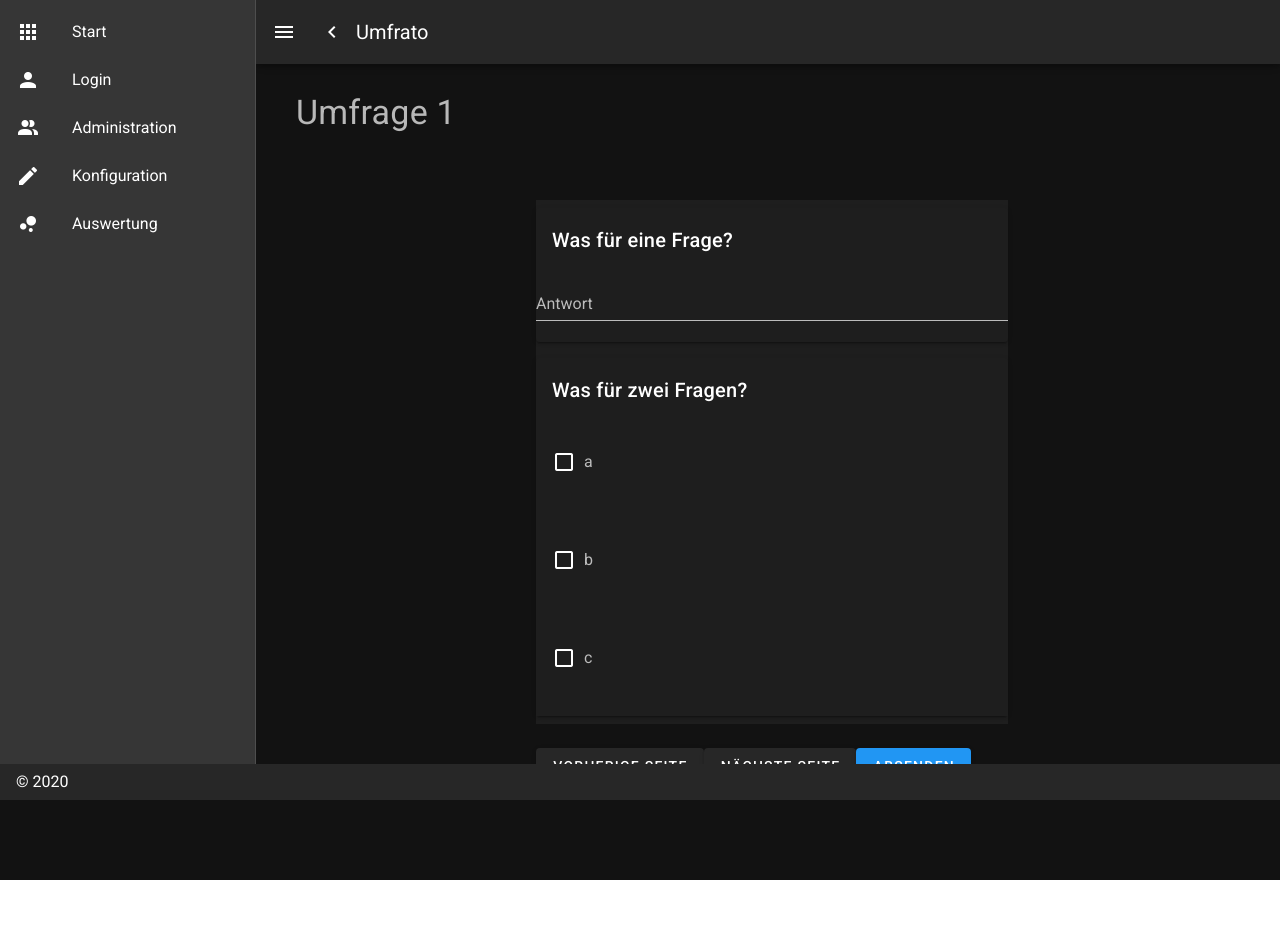
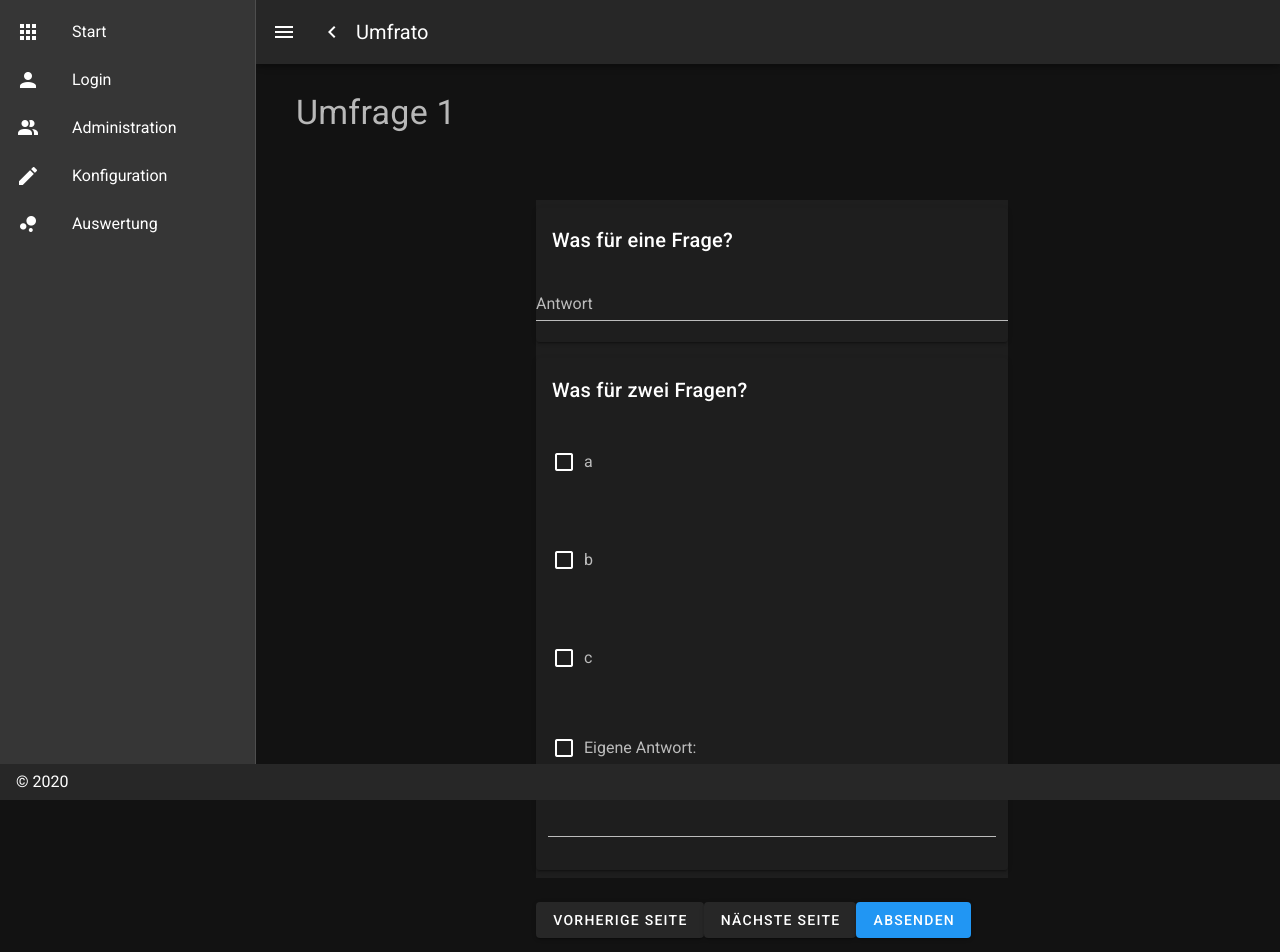
Before and after one commit to MYahiatene/PollApp, a Nuxt app: page /Participant in a window 1280 px wide. Shown: the top 952 px of the page. Before the commit the page ends 880 px from the top, so only its background shows below. Built offline with nearby package versions, Linux system fonts and the light colour scheme.

Commit message:
individuelle Antwortmöglichkeit hinzugefügt durch checkbox + Textfeld, wenn gewollt closes #14303 @0.5h

```diff
--- a/src/main/vue/pages/Participant.vue
+++ b/src/main/vue/pages/Participant.vue
@@ -18,6 +18,17 @@
                                 <v-list v-for="answer in question.answers" :key="answer.text">
                                     <v-checkbox class="ma-4" :label="answer.text"></v-checkbox>
                                 </v-list>
+                                <div v-if="question.ownAnswersAllowed">
+                                    <v-checkbox
+                                        v-model="enabled"
+                                        hide-details
+                                        class="ma-4"
+                                        label="Eigene Antwort:"
+                                    ></v-checkbox>
+                                    <v-col>
+                                        <v-text-field></v-text-field>
+                                    </v-col>
+                                </div>
                             </div>
                         </v-card>
                     </v-list>
@@ -41,6 +52,7 @@ import { mapGetters } from 'vuex'
 export default {
     name: 'Participant',
     data: () => ({
+        enabled: false,
         questions: [
             {
                 id: '1',
@@ -51,6 +63,7 @@ export default {
                 id: '2',
                 text: ' Was für zwei Fragen?',
                 type: 'choiceQuestion',
+                ownAnswersAllowed: 'true',
                 answers: [
                     {
                         text: 'a',
```
